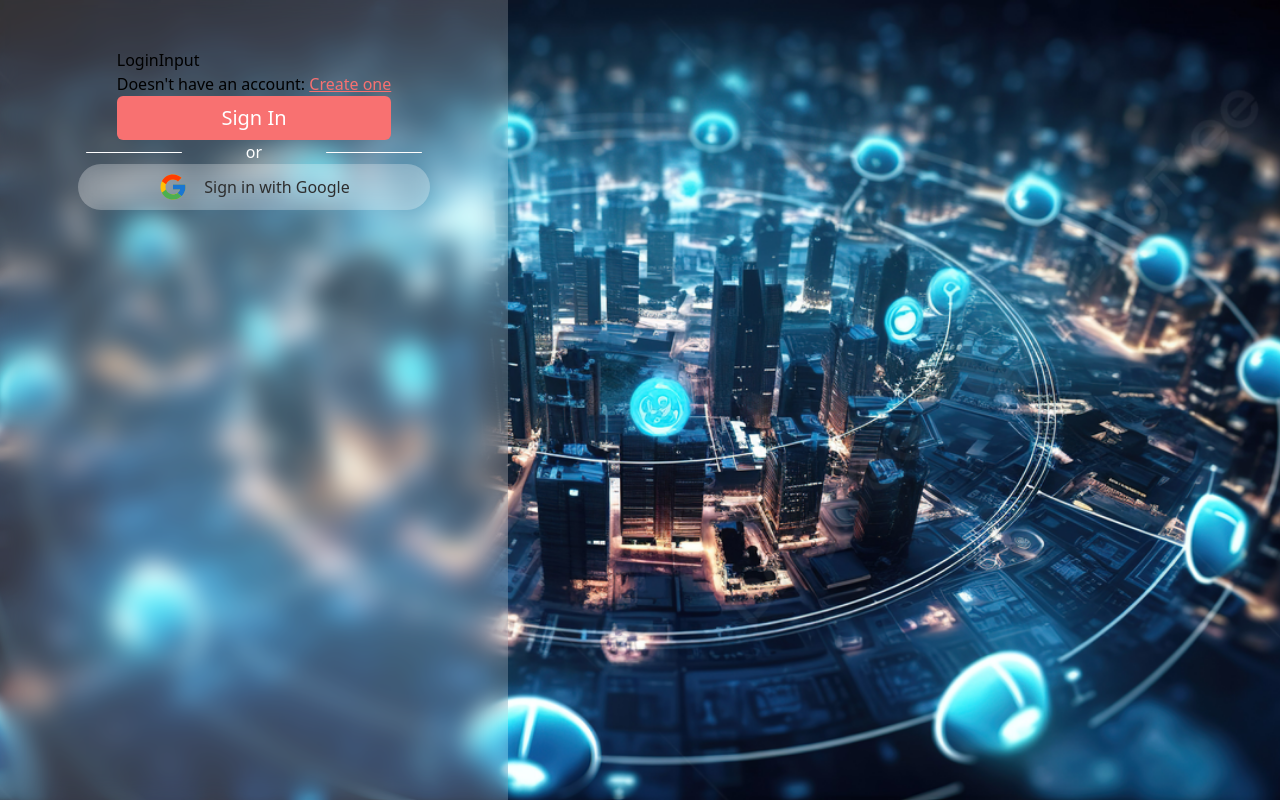
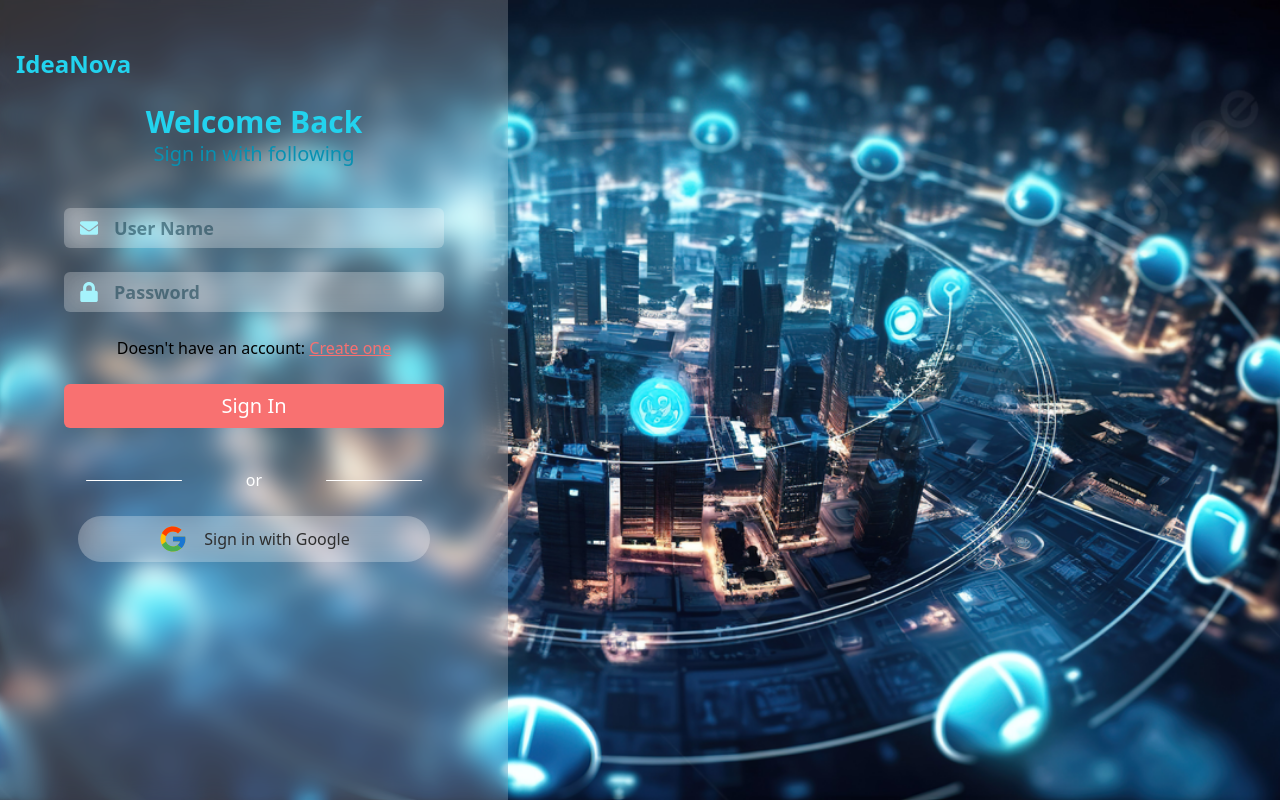
Before and after one commit to tkim0809/IoT_Dashboard, a React (Create React App) app in the folder client/: page /login in a window 1280 px wide. Built offline with nearby package versions, Linux system fonts and the light colour scheme.

Commit message:
design login/signup layout

```diff
--- a/client/src/assets/icons/index.js
+++ b/client/src/assets/icons/index.js
@@ -9,4 +9,6 @@ import { FcGoogle } from "react-icons/fc";
 
 export {
     FcGoogle,
+    FaEnvelope,
+    FaLock
 };
--- a/client/src/components/Login.jsx
+++ b/client/src/components/Login.jsx
@@ -1,9 +1,10 @@
 import React, { useState } from 'react'
-import { LoginBg } from "../assets"
+import { LoginBg, } from "../assets"
 import { LoginInput } from '../components'
 import { motion } from "framer-motion"
 import { buttonClick } from '../animations'
 import { FcGoogle } from 'react-icons/fc'
+import { FaEnvelope, FaLock } from "../assets/icons"
 
 const Login = () => {
 
@@ -19,15 +20,27 @@ const Login = () => {
             <img src={LoginBg} className='w-full h-full object-cover absolute top-0 left-0' alt='' />
 
             {/* content box */}
-            <div className='flex flex-col items-center bg-lightOverlay w-[80%] md:w-508 h-full z-10 backdrop-blur-md p-4 px-4 py-12'>
+            <div className='flex flex-col items-center bg-lightOverlay w-[80%] md:w-508 h-full z-10 backdrop-blur-md p-4 px-4 py-12 gap-6'>
                 {/* TODO: top logo section */}
+                <div className='flex items-center justify-start gap-4 w-full'>
+                    <p className='text-cyan-400 font-semibold text-2xl'>IdeaNova</p>
+                </div>
+                {/* TODO: welcome text */}
+                <p className='text-3xl font-semibold text-cyan-400'>Welcome Back</p>
+                {!isSignUp ? (
+                    <p className='text-xl text-cyan-600 -mt-6'>Sign in with following</p>
+                ) : (
+                    <p className='text-xl text-cyan-600 -mt-6'>Sign up with following</p>
+                )}
+                {/* TODO: input section */}
+                <div className='w-full flex flex-col items-center justify-center gap-6 px-4 md:px-12 py-4'>
+                    <LoginInput placeHolder={"User Name"} icon={<FaEnvelope className='text-xl text-cyan-200' />} inputState={userName} inputStateFunc={setUserName} type="username" isSignUp={isSignUp} />
 
-                {/* TODO: welcome text */}
+                    <LoginInput placeHolder={"Password"} icon={<FaLock className='text-xl text-cyan-200' />} inputState={password} inputStateFunc={setPassword} type="password" isSignUp={isSignUp} />
 
-                {/* TODO: input section */}
-                <div>
-                    <LoginInput placeHolder={"Email Here"} icon="" inputState={userName} inputStateFunc={setUserName} type="name" isSignUp={isSignUp} />
-
+                    {isSignUp && (
+                        <LoginInput placeHolder={"Confirm Password"} icon={<FaLock className='text-xl text-cyan-200' />} inputState={confirm_password} inputStateFunc={setConfirm_password} type="password" isSignUp={isSignUp} />
+                    )}
 
                     {!isSignUp ? (
                         <p>
@@ -38,8 +51,6 @@ const Login = () => {
                             Already have an account{" "} <motion.button {...buttonClick} className='text-red-400 underline cursor-pointer bg-transparent' onClick={() => setIsSignUp(false)}>Sign-in here</motion.button>
                         </p>
                     )}
-
-
 
                     {/* button section */}
                     {isSignUp ? (
--- a/client/src/components/LoginInput.jsx
+++ b/client/src/components/LoginInput.jsx
@@ -1,8 +1,18 @@
-import React from 'react'
+import React, { useState } from 'react'
 
 const LoginInput = ({ placeHolder, icon, inputState, inputStateFunc, type, isSignUp }) => {
+
+    const [isFocus, setIsFocus] = useState(false);
     return (
-        <div>LoginInput</div>
+        <div className={`flex items-center justify-center gap-4 bg-lightOverlay backdrop-blur-md rounded-md w-full px-4 py-2 ${isFocus ? "shadow-md shadow-red-400" : "shadow-none"}`}>
+            {icon}
+            <input type={type} placeholder={placeHolder} className='w-full h-full bg-transparent text-headingColor text-lg font-semibold border-none outline-none placeholder:text-cyan-950 placeholder:opacity-50'
+                value={inputState}
+                onChange={(e) => inputStateFunc(e.target.value)}
+                onFocus={() => setIsFocus(true)}
+                onBlur={() => setIsFocus(false)}
+            />
+        </div>
     )
 }
 
```
